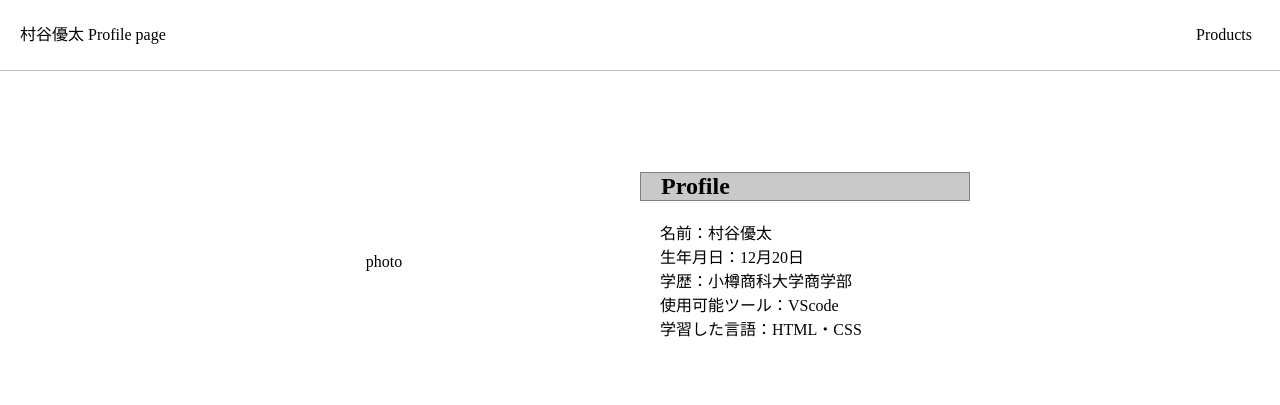
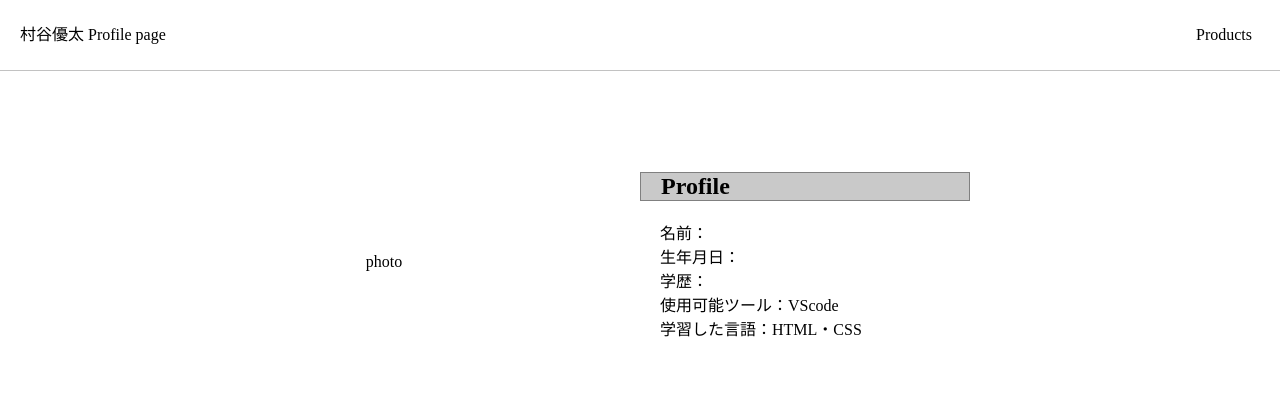
Before and after one commit to ym28-it/ym28-it.github.io-profile, a plain HTML site: page index.html in a window 1280 px wide. Drawn offline with Linux system fonts and the light colour scheme.

Commit message:
index.html を更新

```diff
--- a/index.html
+++ b/index.html
@@ -26,9 +26,9 @@
                     <div class="profile">
                         <h2>Profile</h2>
                         <div class="profile-detail">
-                            <p>名前：村谷優太</p>
-                            <p>生年月日：12月20日</p>
-                            <p>学歴：小樽商科大学商学部</p>
+                            <p>名前：</p>
+                            <p>生年月日：</p>
+                            <p>学歴：</p>
                             <p>使用可能ツール：VScode</p>
                             <p>学習した言語：HTML・CSS</p>
                         </div>
```
